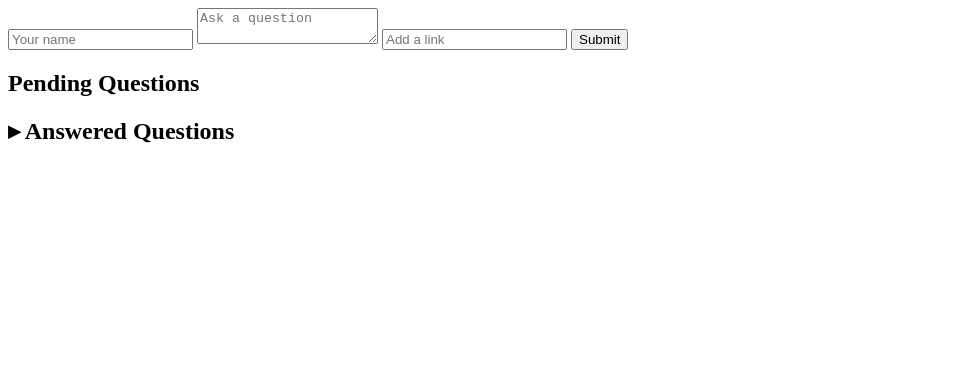
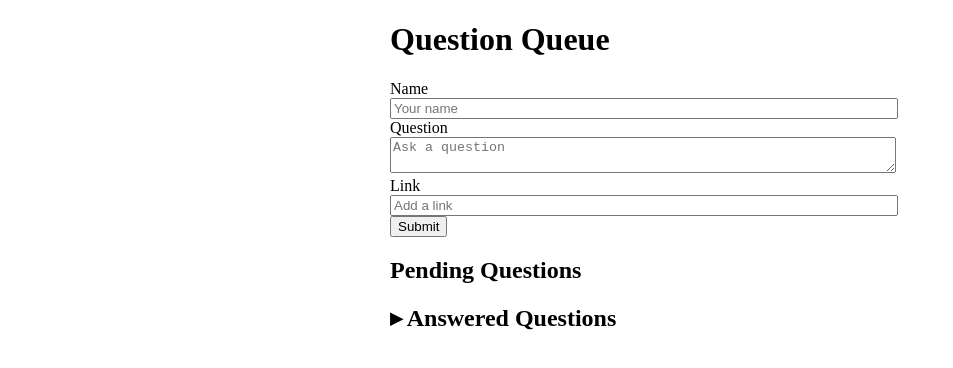
Before and after one commit to lnrdgmz/mvp-question-queue, a website: page client/index.html in a window 1280 px wide. Shown: the whole page, without its empty margins (0-953 px from the left). Drawn offline with nearby package versions, Linux system fonts and the light colour scheme; no server answers.

Commit message:
Add minimal styling

```diff
--- a/client/index.html
+++ b/client/index.html
@@ -3,18 +3,27 @@
   <head>
     <script src="./lib/angular/angular.js" ></script>
     <script src="./app.js" ></script>
+    <link rel="stylesheet" type="text/css" href="style/style.css" >
     <title>
       Question Queue
     </title>
   </head>
   <body>
-
+    <h1>Question Queue</h1>
     <!-- Question submit form -->
     <div>
       <form ng-controller="FormController as form" ng-submit="submitQuestion()">
-        <input type="text" placeholder="Your name" name="name" ng-model="question.name">
-        <textarea placeholder="Ask a question" ng-model="question.body" required></textarea>
-        <input placeholder="Add a link" ng-model="question.link" >
+        <label> Name
+          <input type="text" placeholder="Your name" name="name" ng-model="question.name">
+        </label>
+        <label>
+          Question
+          <textarea placeholder="Ask a question" ng-model="question.body" required></textarea>
+        </label>
+        <label>
+          Link
+          <input placeholder="Add a link" ng-model="question.link" >
+        </label>
         <button type="submit" >Submit</button>
       </form>
     </div>
--- /dev/null
+++ b/client/style/style.css
@@ -0,0 +1,8 @@
+body {
+    width: 500px;
+    margin: 10px auto;
+}
+
+input, textarea {
+    width: 100%;
+}
```
